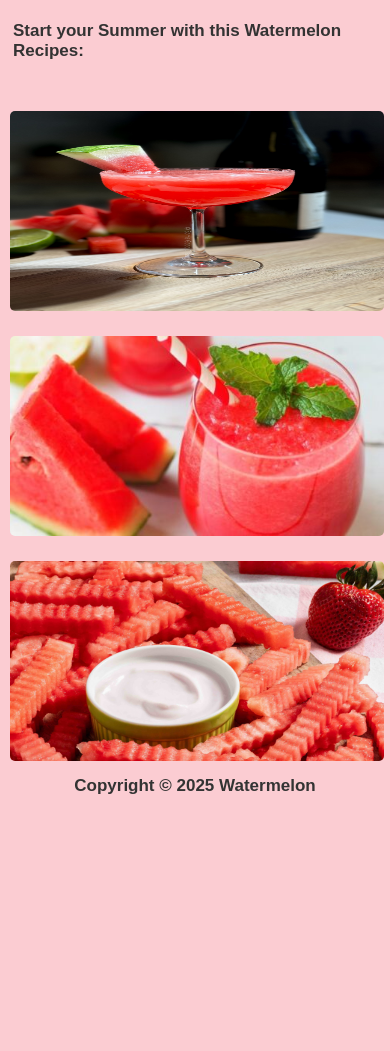
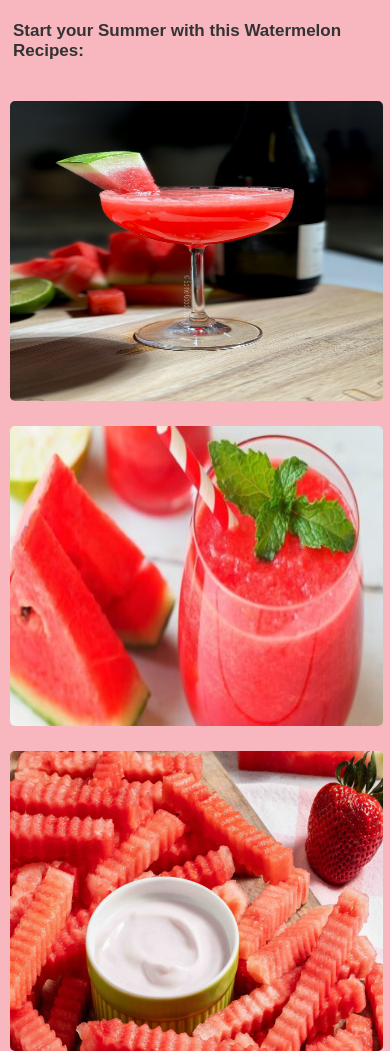
Before and after one commit to Stella-Montajes/Webdev-Activity, a plain HTML site: page index.html in a window 390 px wide. Shown: the part 942-1993 px from the top of the page. Before the commit the page ends 1751 px from the top, so only its background shows below. Drawn offline with Linux system fonts and the light colour scheme.

Commit message:
Add files via upload

```diff
--- a/media..css
+++ b/media..css
@@ -45,13 +45,54 @@
 
 
     .boxes {
-        width: 80%;
+        width: 98.5%;
+        flex-direction: column;
+        justify-content: center;
+        align-items: center;
+
     }
 
     .box img {
-        width: 100%;
+        width: 98.5%;
+        height: 300px;
+        flex-direction: column;
+        margin: 10px;
+
     }
 
+    .box {
+        width: 98.5%;
+        height: 300px;
+        flex-direction: column;
+
+    }
+
+
+}
+
+@media (max-width: 1120px) {
+    .boxes {
+        display: block;
+        width: 98.5%%;
+        flex-direction: column;
+    }
+
+    .box img {
+        width: 98.5%;
+        height: 300px;
+        display: block;
+        flex-direction: column;
+        margin: 10px;
+
+    }
+
+    .box {
+        width:98.5%;
+        height: 300px;
+        display: block;
+        flex-direction: column;
+
+    }
 
 }
 
--- a/style.css
+++ b/style.css
@@ -8,7 +8,7 @@ body {
     font-family: Arial, sans-serif;
     margin: 0;
     padding: 0;
-    background-color: rgb(251, 204, 210);
+    background-color: rgb(248, 182, 191);
 }
 
 header {
@@ -31,11 +31,10 @@ nav a {
     text-decoration: none;
     color: #333;
     font-weight: bolder;
+    font-size: 20px;
 }
 
-a:hover {
-    color: rgb(241, 60, 90);
-}
+
 
 
 .banner img{
@@ -67,17 +66,18 @@ p {
     margin: 40px 0;
     width: 100%;
     margin-bottom: 25px;
+    display: flex;
 }
  .box img {
-    width:80%;
-    height:200px ;
+    width:100%;
+    height:380px ;
     border-radius: 5px;
     margin-bottom: 10px;
     margin: 10px 10px 10px 10px;
  }
 .box {
-    width: 120%;
-    height: 200px;
+    width: 30%;
+    height: 380px;
     border-radius: 5px;
     margin-bottom: 25px;
 }
```
